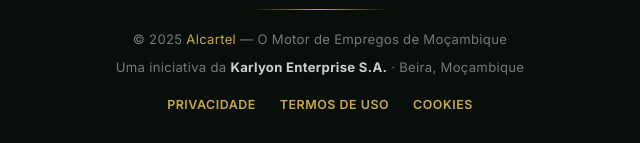
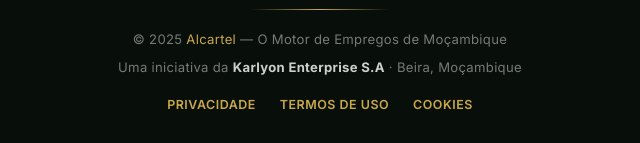
Before and after one commit to karlyonenterprise/Alcartel, a website: page index.html in a window 1280 px wide. Shown: the part 1980-2123 px from the top of the page, 320-960 px from the left. Drawn offline with Linux system fonts and the light colour scheme.

Commit message:
Fix footer text formatting in index.html

```diff
--- a/index.html
+++ b/index.html
@@ -351,7 +351,7 @@
   <p class="footer-brand">Al<span>c</span>artel</p>
   <div class="footer-divider"></div>
   <p>© 2025 <a href="/" aria-label="Alcartel">Alcartel</a> — O Motor de Empregos de Moçambique</p>
-  <p style="margin-top:6px;">Uma iniciativa da <strong>Karlyon Enterprise S.A.</strong> · Beira, Moçambique</p>
+  <p style="margin-top:6px;">Uma iniciativa da <strong>Karlyon Enterprise S.A</strong> · Beira, Moçambique</p>
   <nav class="footer-links" aria-label="Ligações do rodapé">
     <a href="/privacidade.html" title="Política de Privacidade">Privacidade</a>
     <a href="/termos.html" title="Termos de Uso">Termos de Uso</a>
```
